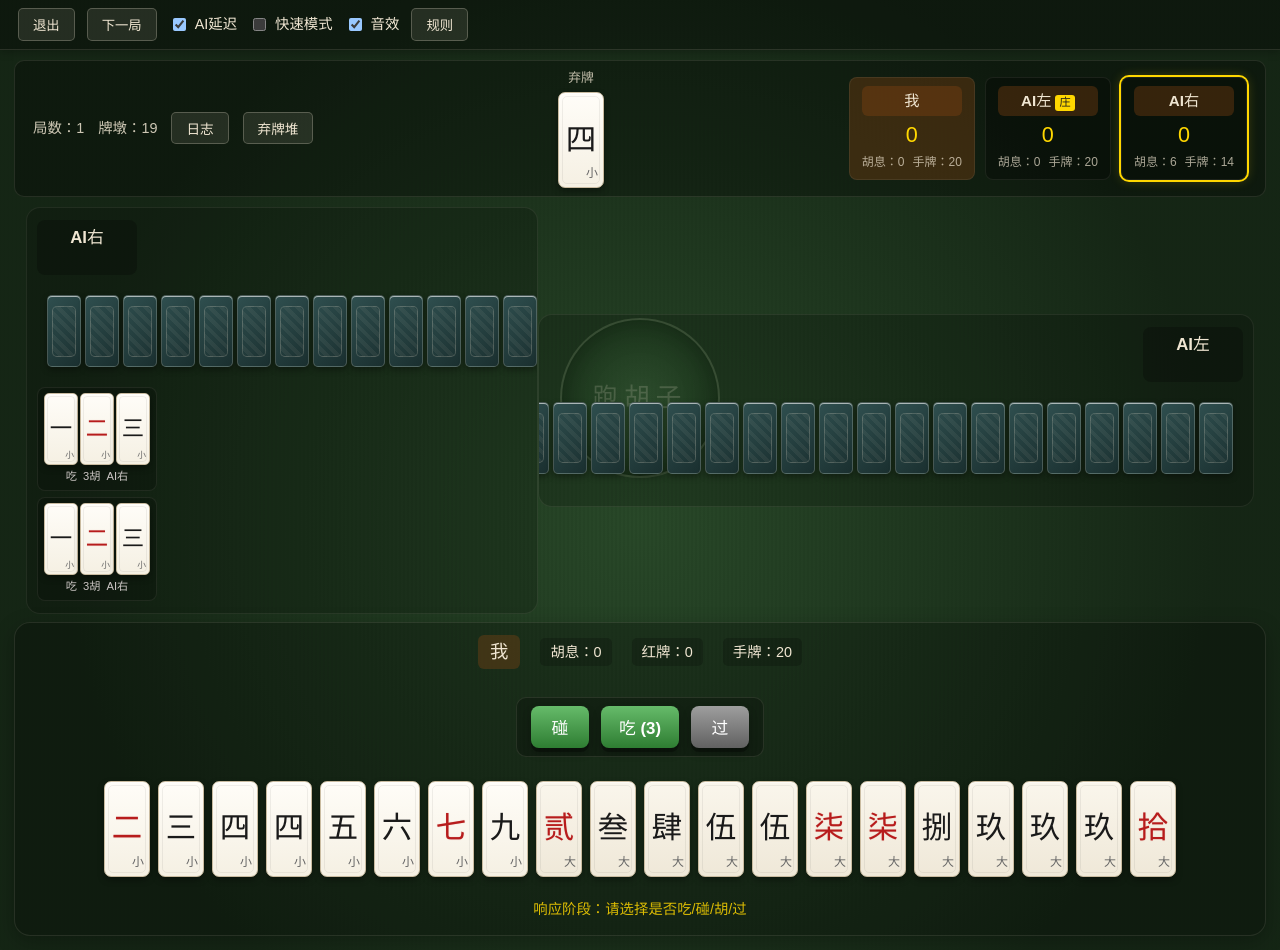
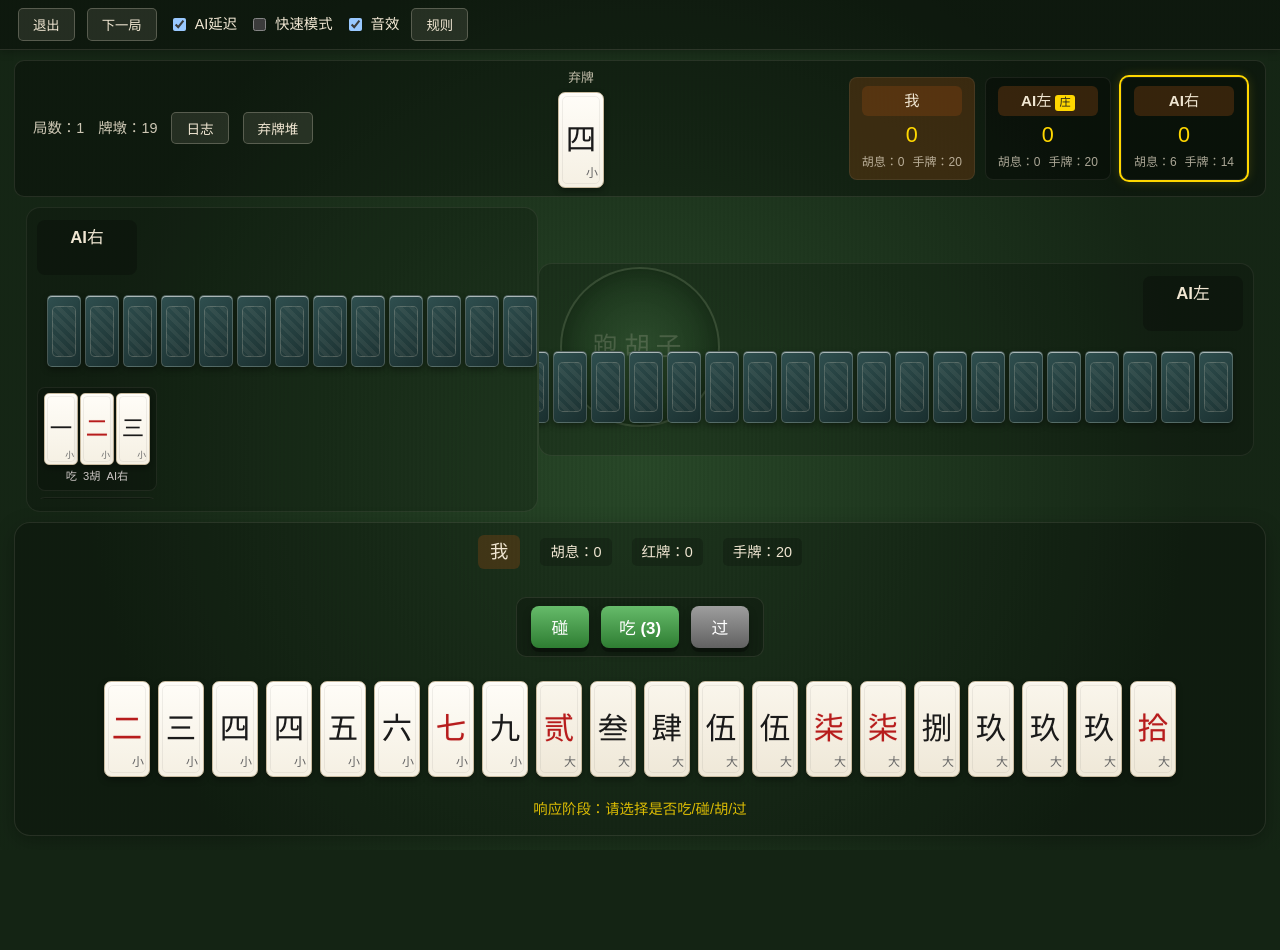
Before and after one commit to wusiration/paohuzi, a React (Vite) app: page / in a window 1280 px wide. Both pictures are taken after a click on the button "开始游戏". After the commit the page ends 850 px from the top, so only its background shows below. Built offline with nearby package versions, Linux system fonts and the light colour scheme.

Commit message:
ui: 牌桌改用 Grid 三行布局，固定玩家区域在底部，避免 AI 吃碰牌挤出玩家手牌

```diff
--- a/src/App.css
+++ b/src/App.css
@@ -142,20 +142,27 @@ body {
 /* 牌桌 */
 .table {
   flex: 1;
-  display: flex;
-  flex-direction: column;
+  display: grid;
+  grid-template-rows: auto 1fr auto;
+  grid-template-areas:
+    "header"
+    "body"
+    "player";
+  gap: 10px;
   padding: 10px 14px 14px;
   position: relative;
+  min-height: 0;
+  max-height: 100vh;
 }
 
 .table-header {
+  grid-area: header;
   display: flex;
   justify-content: space-between;
   align-items: center;
   padding: 8px 18px;
   background: rgba(0, 0, 0, 0.3);
   border-radius: 10px;
-  margin-bottom: 10px;
   border: 1px solid rgba(240, 230, 210, 0.1);
 }
 
@@ -203,13 +210,14 @@ body {
 }
 
 .table-body {
-  flex: 1;
+  grid-area: body;
   display: flex;
   justify-content: space-between;
   align-items: center;
-  padding: 0 12px 8px;
+  padding: 0 12px;
   position: relative;
   min-height: 0;
+  overflow: hidden;
 }
 
 .table-center {
@@ -243,7 +251,7 @@ body {
   align-items: center;
   gap: 10px;
   min-width: 150px;
-  max-height: 58vh;
+  max-height: 100%;
   padding: 12px 10px;
   background: rgba(0, 0, 0, 0.18);
   border-radius: 14px;
@@ -285,7 +293,7 @@ body {
   display: flex;
   flex-direction: column;
   gap: 6px;
-  max-height: calc(58vh - 120px);
+  max-height: calc(100% - 100px);
   overflow-y: auto;
   overflow-x: hidden;
   padding-right: 4px;
@@ -311,6 +319,7 @@ body {
 }
 
 .player-area {
+  grid-area: player;
   display: flex;
   flex-direction: column;
   align-items: center;
@@ -321,7 +330,6 @@ body {
   border-radius: 16px;
   border: 1px solid rgba(240, 230, 210, 0.1);
   box-shadow: 0 6px 20px rgba(0, 0, 0, 0.25);
-  flex: 0 0 auto;
   max-height: 42vh;
   min-height: 0;
 }
```
